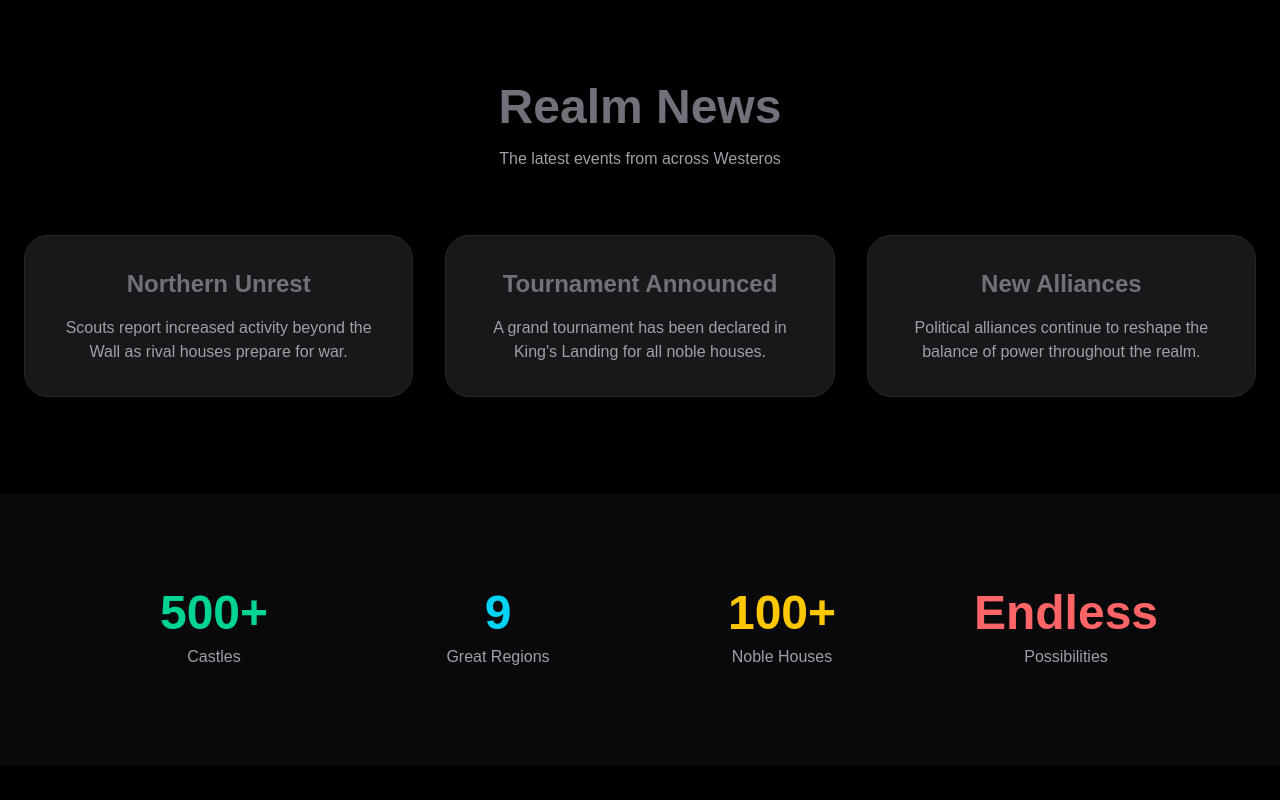
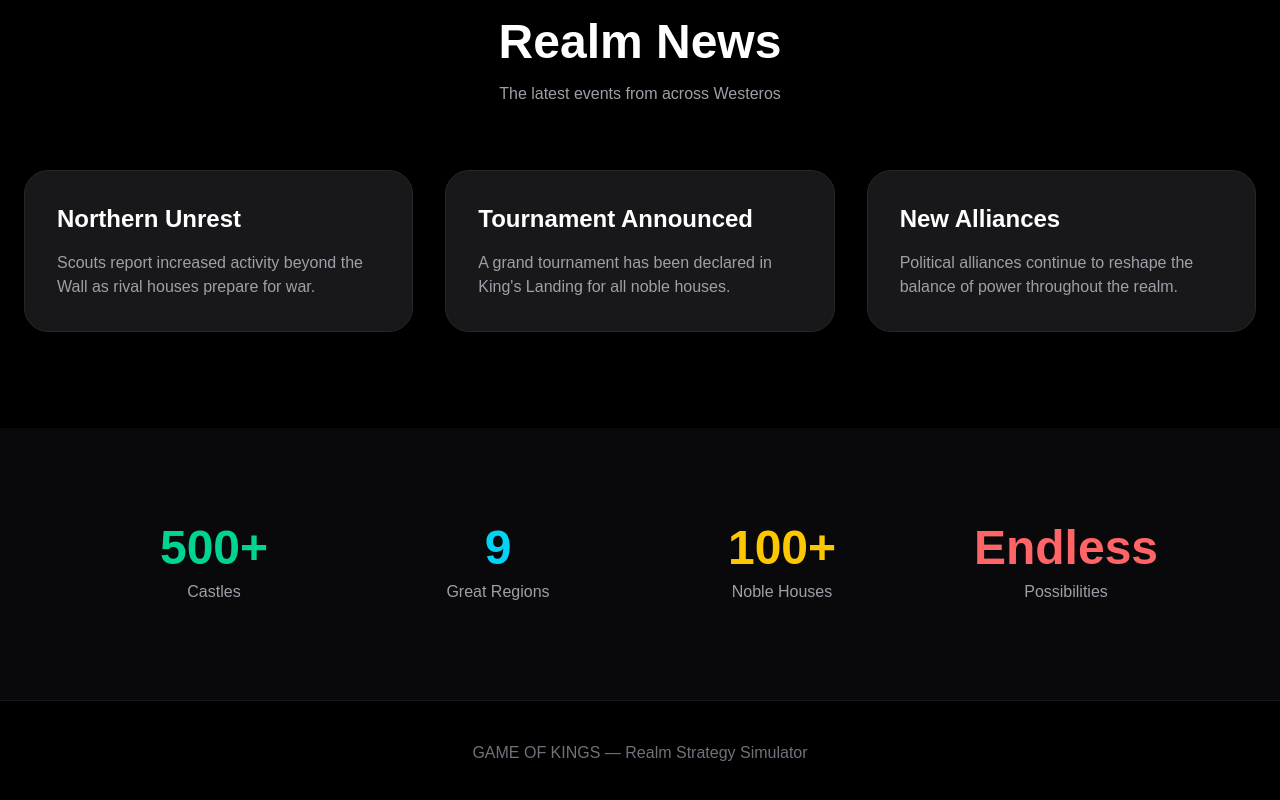
Before and after one commit to timothyrider11/Game-of-kings, a Next.js app in the folder game-of-kings-app/: page / in a window 1280 px wide. Shown: the part 1937-2737 px from the top of the page. Built offline with nearby package versions, Linux system fonts and the light colour scheme.

Commit message:
finalized the final code

```diff
--- a/game-of-kings-app/src/app/page.js
+++ b/game-of-kings-app/src/app/page.js
@@ -9,21 +9,18 @@
     image:
       "https://awoiaf.westeros.org/images/thumb/7/7a/House_Stark.svg/545px-House_Stark.svg.png",
   },
-
   {
     name: "House Lannister",
     words: "Hear Me Roar",
     image:
       "https://awoiaf.westeros.org/images/thumb/c/c7/House_Lannister.svg/545px-House_Lannister.svg.png",
   },
-
   {
     name: "House Targaryen",
     words: "Fire and Blood",
     image:
       "https://awoiaf.westeros.org/images/thumb/9/9b/House_Targaryen.svg/545px-House_Targaryen.svg.png",
   },
-
   {
     name: "House Greyjoy",
     words: "We Do Not Sow",
@@ -33,7 +30,6 @@
 ];
 
 export default function HomePage() {
-
   return (
     <main className="bg-black text-white overflow-hidden">
 
@@ -41,39 +37,31 @@
 
       <section className="relative h-screen flex items-center justify-center">
 
-        {/* BACKGROUND IMAGE */}
         <img
           src="/LONG-MAP.png"
           alt="Westeros"
           className="absolute inset-0 w-full h-full object-cover opacity-30"
         />
 
-        {/* DARK OVERLAY */}
         <div className="absolute inset-0 bg-gradient-to-b from-black/70 via-black/60 to-black" />
 
-        {/* CONTENT */}
         <div className="relative z-10 text-center px-6">
 
           <h1 className="text-6xl md:text-8xl font-black tracking-[0.3em] mb-6">
-
             GAME OF KINGS
-
           </h1>
 
           <p className="text-zinc-300 max-w-2xl mx-auto text-lg md:text-xl leading-relaxed mb-10">
-
             Forge your noble house.
             Claim legendary castles.
             Build armies.
             Form alliances.
             Dominate the Seven Kingdoms.
-
           </p>
 
-          {/* ENTER BUTTON */}
           <Link href="/map">
-
-            <button className="
+            <button
+              className="
                 bg-emerald-700
                 hover:bg-emerald-600
                 transition-all
@@ -86,12 +74,10 @@
                 tracking-wider
                 shadow-[0_0_40px_rgba(16,185,129,0.5)]
                 hover:scale-110
-">
-
+              "
+            >
               ENTER THE REALM
-
             </button>
-
           </Link>
 
         </div>
@@ -117,7 +103,6 @@
         <div className="grid md:grid-cols-2 lg:grid-cols-4 gap-8">
 
           {factions.map((faction) => (
-
             <div
               key={faction.name}
               className="bg-zinc-900 border border-zinc-800 rounded-3xl p-8 text-center hover:border-emerald-500 transition hover:scale-105"
@@ -138,7 +123,6 @@
               </p>
 
             </div>
-
           ))}
 
         </div>
@@ -158,25 +142,17 @@
           </h2>
 
           <p className="text-zinc-300 text-xl leading-relaxed">
-
             Across Westeros, ancient rivalries awaken.
             Noble houses rise and fall through war,
             diplomacy, and ambition.
 
             Build your kingdom from a single castle into
             a legendary dynasty feared across the realm.
-
           </p>
 
         </div>
 
       </section>
-
-      {/* FOOTER */}
-
-      <footer className="border-t border-zinc-900 py-10 text-center text-zinc-500">
-
-        GAME OF KINGS — Realm Strategy Simulator
 
       {/* REALM NEWS */}
 
@@ -293,6 +269,10 @@
 
       </section>
 
+      {/* FOOTER */}
+
+      <footer className="border-t border-zinc-900 py-10 text-center text-zinc-500">
+        GAME OF KINGS — Realm Strategy Simulator
       </footer>
 
     </main>
```
Lines whose indentation alone changed are shown as unchanged.
